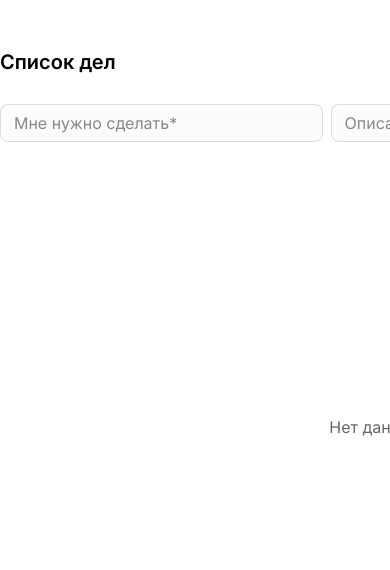
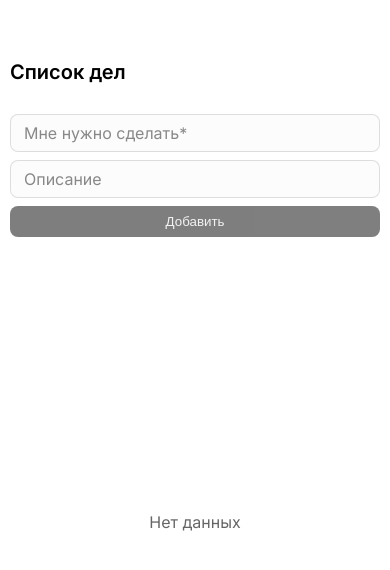
Before and after one commit to niazsharaf/to-do-fsd, a React (Vite) app: page / in a window 390 px wide. Shown: the top 570 px of the page. Built offline with nearby package versions, Linux system fonts and the light colour scheme.

Commit message:
feat: add adaptive

```diff
--- a/index.html
+++ b/index.html
@@ -7,8 +7,8 @@
     <link rel="preconnect" href="https://fonts.gstatic.com" crossorigin>
     <link href="https://fonts.googleapis.com/css2?family=Inter:ital,opsz,wght@0,14..32,100..900;1,14..32,100..900&display=swap"
           rel="stylesheet">
-    <meta name="viewport" content="width=device-width, initial-scale=1.0"/>
-    <title>Vite + React + TS</title>
+    <meta name="viewport" content="width=device-width"/>
+    <title>ToDo + FSD</title>
 </head>
 <body>
 <div id="root"></div>
--- a/src/entities/task/ui/task-card.module.css
+++ b/src/entities/task/ui/task-card.module.css
@@ -78,7 +78,6 @@
 
 .card_title {
     border: 1px solid transparent;
-    font-weight: 500;
     max-width: 90%;
     font-size: 16px;
 }
--- a/src/features/to-do/add-task/ui/add-task-form.module.css
+++ /dev/null
@@ -1,17 +0,0 @@
-.form {
-    display: flex;
-    gap: 8px;
-    min-width: 50rem;
-    width: 100%;
-    justify-content: center;
-    background: white;
-    padding: 3rem 0 1rem 0;
-}
-
-.form :is(input, textarea) {
-}
-
-.form textarea {
-    resize: none;
-    display: flex;
-}
--- /dev/null
+++ b/src/features/to-do/add-task/ui/add-task-form.module.scss
@@ -0,0 +1,23 @@
+.form {
+	display: flex;
+	gap: 8px;
+	min-width: 50rem;
+	width: 100%;
+	justify-content: center;
+	background: white;
+	padding: 3rem 0 1rem 0;
+
+	@media screen and (max-width: 768px) {
+		min-width: auto;
+		flex-direction: column;
+		align-items: stretch;
+	}
+}
+
+.form :is(input, textarea) {
+}
+
+.form textarea {
+	resize: none;
+	display: flex;
+}
--- a/src/features/to-do/add-task/ui/add-task-form.tsx
+++ b/src/features/to-do/add-task/ui/add-task-form.tsx
@@ -6,7 +6,7 @@ import { Input, Button } from '@shared/ui'
 
 import type { Task } from '@entities/task/model/task.types.ts'
 
-import styles from './add-task-form.module.css'
+import styles from './add-task-form.module.scss'
 
 interface Props {
   onTaskAdded: (task: Partial<Task>) => void
--- a/src/pages/home-page/styles.module.css
+++ b/src/pages/home-page/styles.module.css
@@ -1,4 +1,8 @@
 .container {
     max-width: 75rem;
     margin: 0 auto;
+
+    @media screen and (max-width: 768px) {
+        margin: 1rem;
+    }
 }
--- a/src/widgets/to-do-list/to-do-list.module.css
+++ b/src/widgets/to-do-list/to-do-list.module.css
@@ -1,5 +1,9 @@
 .container {
     min-width: 75rem;
+
+    @media screen and (max-width: 768px) {
+        min-width: auto;
+    }
 }
 
 .dndItem {
```
Also changed, not shown: src/shared/hooks/useDeviceType.ts (added, +26 -0 lines), 1 other file (tests, documents, lock files or other folders).
